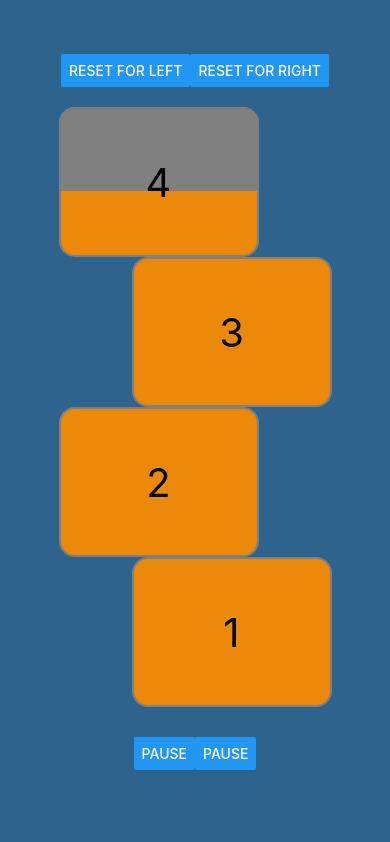
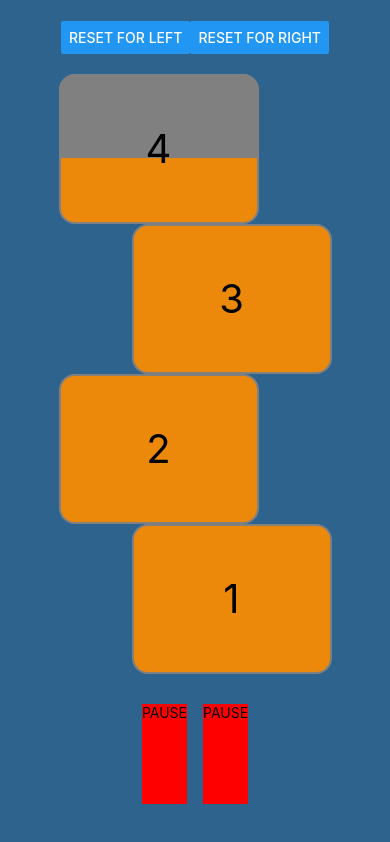
Before and after one commit to MathieuFedrigo/face-a-face, a React Native app: screen / in a window 390 px wide. Both pictures are taken after a click on the button "PLAY". Built offline with nearby package versions, Linux system fonts and the light colour scheme.

Commit message:
add 2 pause button style

```diff
--- a/src/Components/PauseButtons.tsx
+++ b/src/Components/PauseButtons.tsx
@@ -1,5 +1,5 @@
 import { FC } from "react";
-import { Button, StyleSheet, View } from "react-native";
+import { Button, StyleSheet, Text, TouchableOpacity, View } from "react-native";
 import { boardStatusSelector, pause } from "../redux/boardSlice";
 import { useAppDispatch, useAppSelector } from "../redux/hooks";
 
@@ -21,8 +21,12 @@ export const PauseButtons: FC<{onPlay: () => void}> = ({onPlay}) => {
 
   return (
     <View style={styles.buttonContainer}>
-      <Button title={'PAUSE'} onPress={onPauseLeftPress}/>
-      <Button title={'PAUSE'} onPress={onPauseRightPress}/>
+      <TouchableOpacity onPress={onPauseLeftPress} style={styles.button}>
+        <Text>PAUSE</Text>
+      </TouchableOpacity>
+      <TouchableOpacity onPress={onPauseRightPress} style={styles.button}>
+        <Text>PAUSE</Text>
+      </TouchableOpacity>
     </View>
   )
 }
@@ -30,6 +34,14 @@ export const PauseButtons: FC<{onPlay: () => void}> = ({onPlay}) => {
 
 const styles = StyleSheet.create({
   buttonContainer: {
+    flex: 1,
     flexDirection: 'row',
-  },
+},
+button: {
+    backgroundColor: 'red',
+    flex: 1,
+    alignItems: 'center',
+    height: 100,
+    marginHorizontal: 8,
+  }
 });
```
